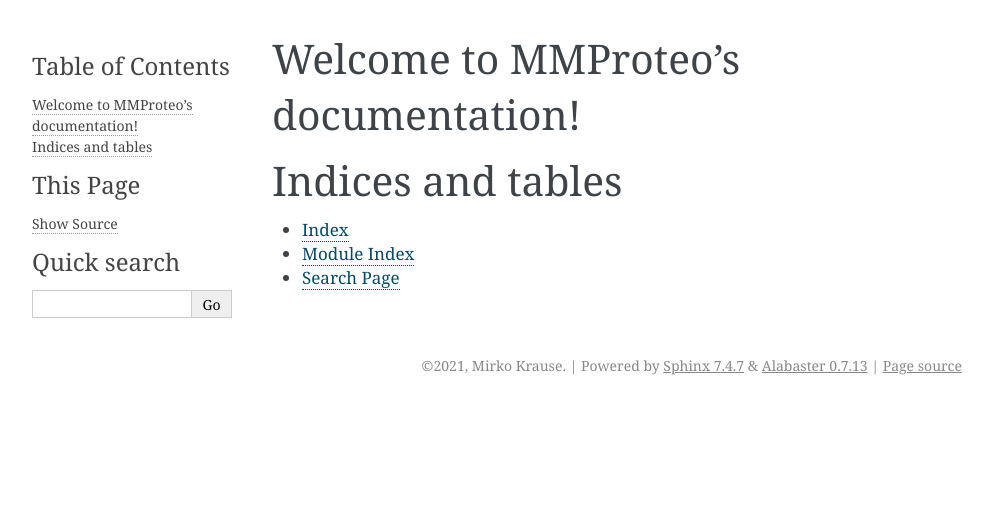
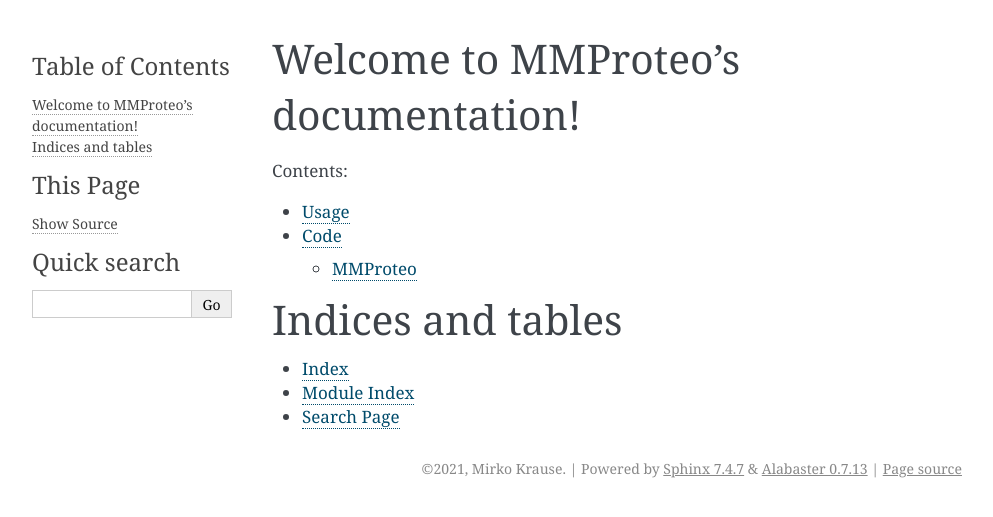
Before and after one commit to Miroka96/mmdenovo, a Sphinx documentation site: the page built from mmproteo/docs/index.rst, in a window 1280 px wide. Shown: the top 517 px of the page, without its empty margins (148-1141 px from the left). Built offline with Sphinx 7.4.7, drawn with Linux system fonts in a browser that asks for light colours.

```diff
--- a/mmproteo/docs/conf.py
+++ b/mmproteo/docs/conf.py
@@ -10,10 +10,10 @@
 # add these directories to sys.path here. If the directory is relative to the
 # documentation root, use os.path.abspath to make it absolute, like shown here.
 #
-# import os
-# import sys
-# sys.path.insert(0, os.path.abspath('.'))
+import os
+import sys
 
+sys.path.insert(0, os.path.abspath('..'))
 
 # -- Project information -----------------------------------------------------
 
@@ -24,13 +24,13 @@ author = 'Mirko Krause'
 # The full version, including alpha/beta/rc tags
 release = '0.2.3'
 
-
 # -- General configuration ---------------------------------------------------
 
 # Add any Sphinx extension module names here, as strings. They can be
 # extensions coming with Sphinx (named 'sphinx.ext.*') or your custom
 # ones.
 extensions = [
+    'sphinx.ext.autodoc',
 ]
 
 # Add any paths that contain templates here, relative to this directory.
@@ -40,7 +40,6 @@ templates_path = ['_templates']
 # directories to ignore when looking for source files.
 # This pattern also affects html_static_path and html_extra_path.
 exclude_patterns = ['_build', 'Thumbs.db', '.DS_Store']
-
 
 # -- Options for HTML output -------------------------------------------------
 
--- a/mmproteo/docs/index.rst
+++ b/mmproteo/docs/index.rst
@@ -10,7 +10,8 @@ Welcome to MMProteo's documentation!
    :maxdepth: 2
    :caption: Contents:
 
-
+   mmproteo/usage
+   mmproteo/code
 
 Indices and tables
 ==================
--- /dev/null
+++ b/mmproteo/docs/mmproteo/usage.rst
@@ -0,0 +1,2 @@
+Usage
+=====
--- a/requirements.txt
+++ b/requirements.txt
@@ -1,3 +1,3 @@
 mmproteo
 pytest
-sphinx
+sphinx==3.4.3
```
Also changed, not shown: mmproteo/docs/mmproteo/code.rst (added, +10 -0 lines), 1 other file.
